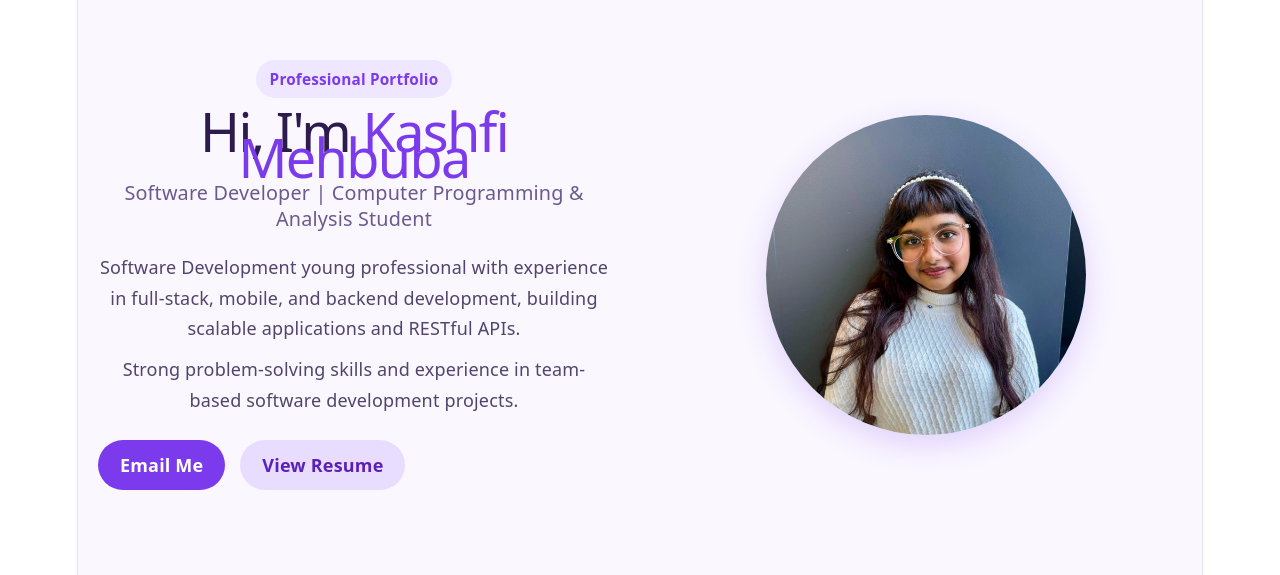
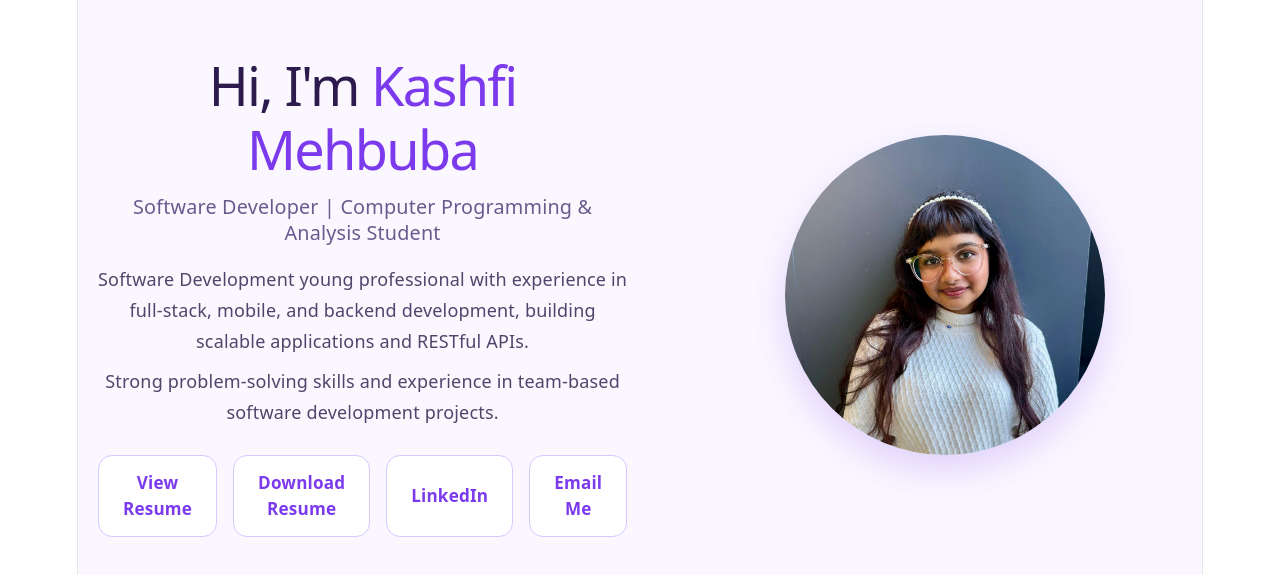
Before and after one commit to kashfimehbuba77/Portfolio, a React app: page / in a window 1280 px wide. Shown: the part 165-740 px from the top of the page. Built offline with nearby package versions, Linux system fonts and the light colour scheme; the HTML template or start-up script is replaced by a standard one.

Commit message:
Rearranging UI of homepage

```diff
--- a/src/components/PersonalData.css
+++ b/src/components/PersonalData.css
@@ -4,7 +4,7 @@
   align-items: center;
   justify-content: center;
   background: #faf7ff;
-  padding: 40px 20px;
+  padding: 60px 20px;
 }
 
 .hero-container {
@@ -13,11 +13,12 @@
   display: flex;
   align-items: center;
   justify-content: space-between;
-  gap: 60px;
+  gap: 80px;
 }
 
 .hero-text {
   flex: 1;
+  max-width: 550px; /* keeps text readable */
 }
 
 .tag {
@@ -27,14 +28,15 @@
   padding: 6px 14px;
   border-radius: 999px;
   font-size: 0.85rem;
-  margin-bottom: 20px;
   font-weight: 600;
+  margin-bottom: 18px;
 }
 
 .hero-text h1 {
   font-size: 3rem;
-  margin: 0 0 10px;
+  margin: 0 0 12px;
   color: #2d1b4e;
+  line-height: 1.2;
 }
 
 .hero-text h1 span {
@@ -44,7 +46,7 @@
 .subtitle {
   font-size: 1.1rem;
   color: #6b5a8e;
-  margin-bottom: 20px;
+  margin-bottom: 18px;
 }
 
 .description {
@@ -55,36 +57,50 @@
 }
 
 .hero-buttons {
-  margin-top: 25px;
+  margin-top: 28px;
   display: flex;
-  gap: 15px;
+  gap: 16px;
 }
 
+/* 🔥 BUTTONS (same style as before) */
+
 .btn {
-  padding: 12px 22px;
-  border-radius: 999px;
+  padding: 14px 24px;
+  border-radius: 14px;
+  font-weight: 600;
+  font-size: 0.95rem;
   text-decoration: none;
-  font-weight: 600;
-  transition: 0.3s;
+  transition: all 0.25s ease;
+  display: inline-flex;
+  align-items: center;
+  justify-content: center;
 }
 
+/* Primary button */
 .primary {
-  background: #7c3aed;
+  background: #8b5cf6;
   color: white;
+  box-shadow: 0 10px 24px rgba(139, 92, 246, 0.25);
 }
 
 .primary:hover {
-  background: #5b21b6;
+  background: #7c3aed;
+  transform: translateY(-2px);
 }
 
+/* Secondary (outline style like before) */
 .secondary {
-  background: #e9ddff;
-  color: #5b21b6;
+  background: white;
+  color: #7c3aed;
+  border: 1px solid #d9c7ff;
 }
 
 .secondary:hover {
-  background: #d8c7ff;
+  background: #f6f1ff;
+  transform: translateY(-2px);
 }
+
+/* IMAGE */
 
 .hero-image {
   flex: 1;
@@ -97,5 +113,30 @@
   height: 320px;
   object-fit: cover;
   border-radius: 50%;
-  box-shadow: 0 10px 30px rgba(124, 58, 237, 0.2);
+  box-shadow: 0 15px 35px rgba(124, 58, 237, 0.2);
 }
+
+@media (max-width: 768px) {
+  .hero-container {
+    flex-direction: column;
+    text-align: center;
+    gap: 40px;
+  }
+
+  .hero-text {
+    max-width: 100%;
+  }
+
+  .hero-buttons {
+    justify-content: center;
+  }
+
+  .hero-image img {
+    width: 250px;
+    height: 250px;
+  }
+
+  .tag {
+    align-self: center;
+  }
+}
--- a/src/components/PersonalData.jsx
+++ b/src/components/PersonalData.jsx
@@ -9,8 +9,6 @@ const PersonalData = () => {
 
         {/* LEFT SIDE */}
         <div className="hero-text">
-
-          <p className="tag">Professional Portfolio</p>
 
           <h1>
             Hi, I'm <span>Kashfi Mehbuba</span>
@@ -32,10 +30,8 @@ const PersonalData = () => {
           </p>
 
           <div className="hero-buttons">
-            <a href="mailto:kashfimehbuba71@gmail.ca" className="btn primary">
-              Email Me
-            </a>
 
+            {/* View Resume */}
             <a
               href="/resume/Resume_Kashfi_Mehbuba.pdf"
               target="_blank"
@@ -44,6 +40,34 @@ const PersonalData = () => {
             >
               View Resume
             </a>
+
+            {/* Download Resume */}
+            <a
+              href="/resume/Resume_Kashfi_Mehbuba.pdf"
+              download
+              className="btn secondary"
+            >
+              Download Resume
+            </a>
+
+            {/* LinkedIn */}
+            <a
+              href="https://www.linkedin.com/in/kashfi-mehbuba-5a8745301/"
+              target="_blank"
+              rel="noreferrer"
+              className="btn secondary"
+            >
+              LinkedIn
+            </a>
+
+            {/* Email */}
+            <a
+              href="mailto:kashfimehbuba71@gmail.com"
+              className="btn secondary"
+            >
+              Email Me
+            </a>
+
           </div>
 
         </div>
```
